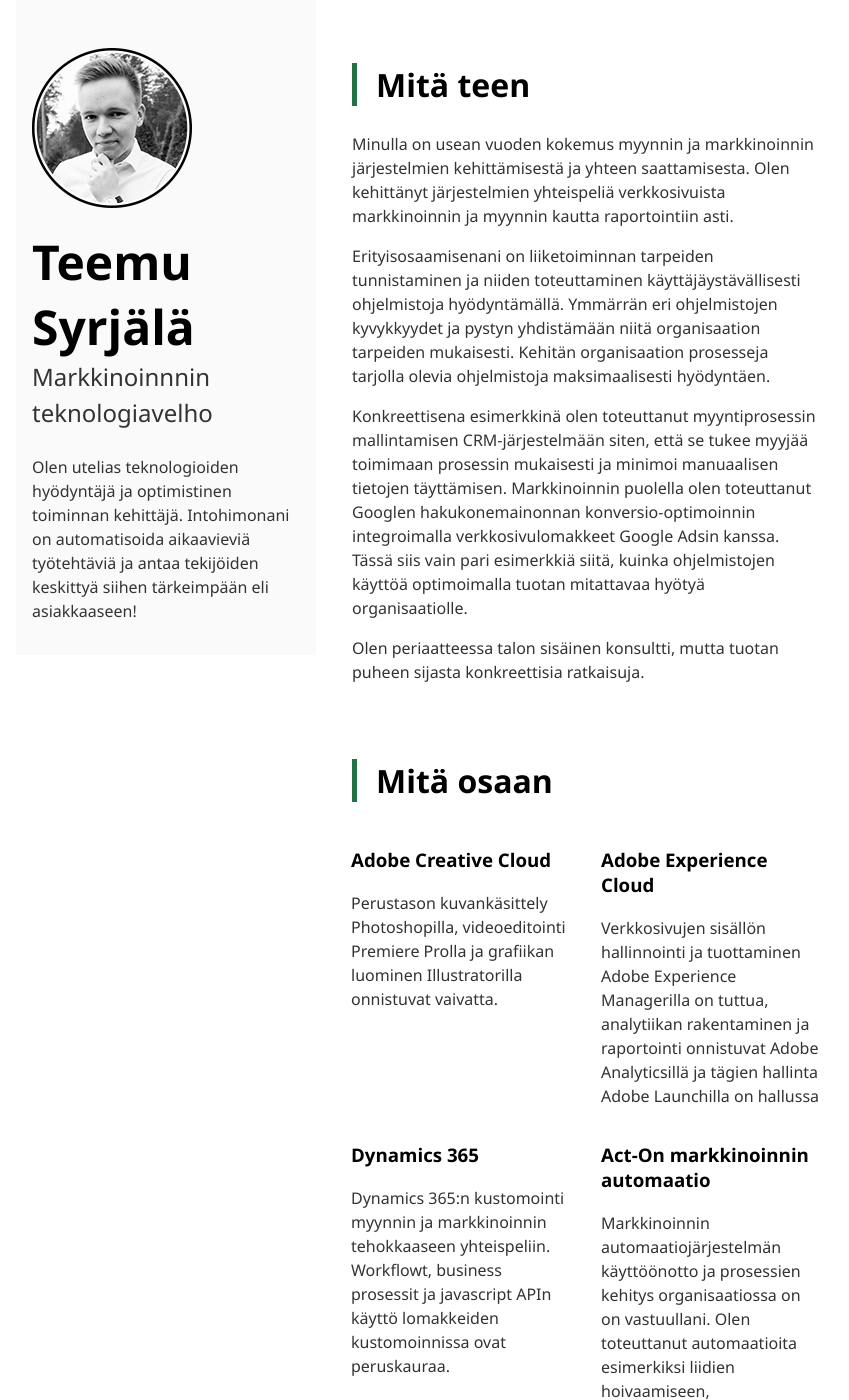
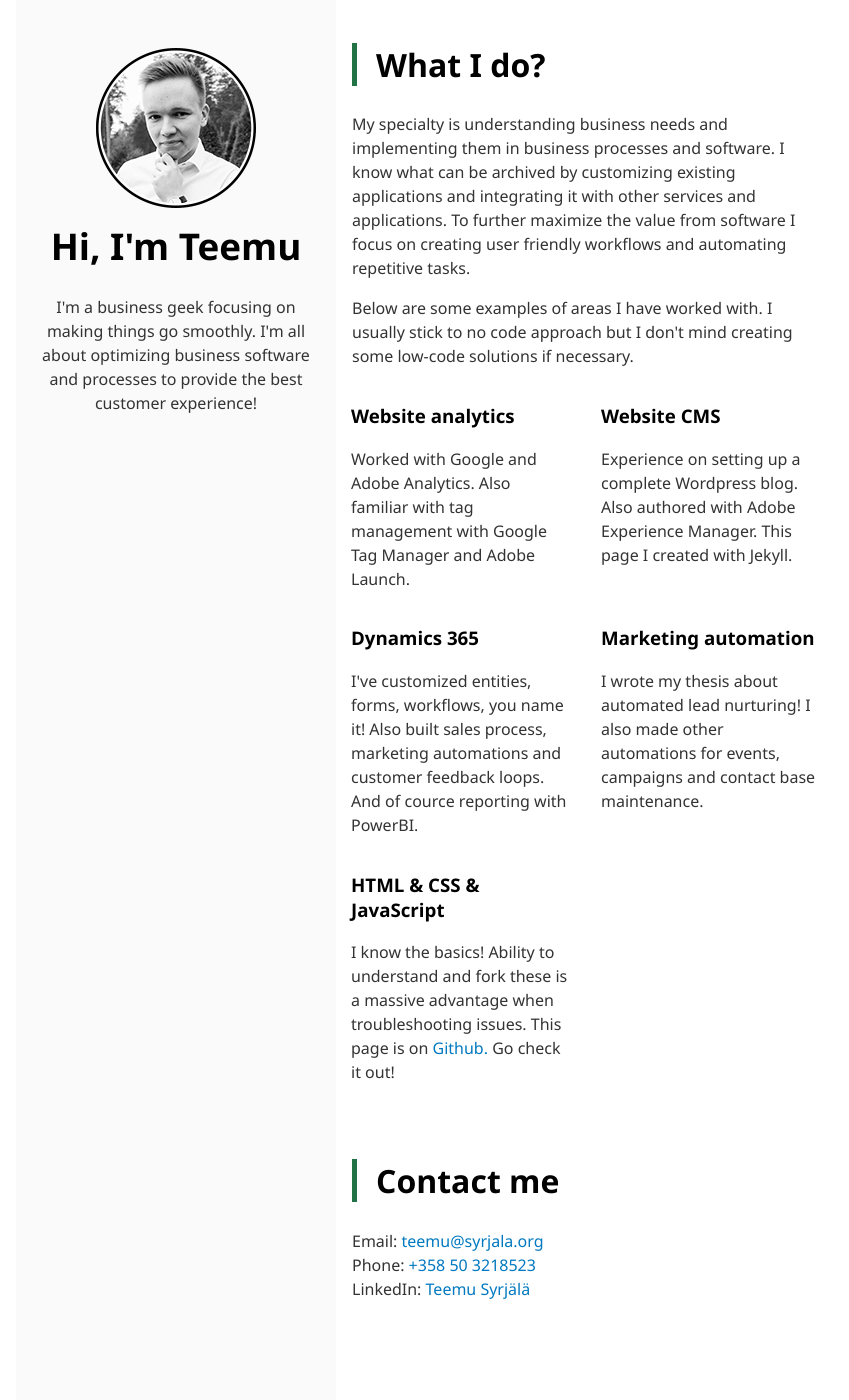
Before and after one commit to T3mmu/t3mmu.github.io, a Jekyll site: the page built from index.html, in a window 1280 px wide and 1400 px high. Shown: the whole window, without its empty margins (214-1063 px from the left). Built offline with Jekyll 4.4.1, drawn with Linux system fonts in a browser that asks for light colours; some of the changed text lies outside the part shown.

Commit message:
Update index

```diff
--- a/css/main.css
+++ b/css/main.css
@@ -1,34 +1,32 @@
 .grid-container {
     display: grid;
-    grid-gap: 20px;
     grid-template-areas: "Header"
                          "Info"
                          "Content"
                          "Footer";
-    height: 100vh;
     max-width: 520px;
     margin: 0 auto;
 
-
 }
 
-@media (min-width: 800px) {
+@media (min-width: 820px) {
     .grid-container {
-        grid-template-columns: 300px 500px;
+        grid-template-columns: 320px 500px;
         grid-template-rows: auto 1fr auto;
         grid-template-areas: "Header Header"
                              "Info  Content"
                              "Info   Footer";
-        height: 100vh;
-        margin: 10px;
         max-width: 820px;
-        margin: 0 auto;
+        box-sizing: border-box;
     }
 
     .Info {
         position: fixed;
-        width: 300px;
+        width: 320px;
+        height: 100vh;
+        box-sizing: border-box;
     }
+
 }
 
 .Header {
@@ -39,43 +37,48 @@
 
 .Info {
     grid-area: Info;
+    padding: 1rem;
+    display: block;
+    padding-top: 3em;
+    margin-left: auto;
+    margin-right: auto;
+    text-align: center;
+    background-color: #fafafa;
 }
 
 .Content {
     grid-area: Content;
+    padding: 1rem;
 }
 
 .Footer {
     grid-area: Footer;
+    padding: 1rem;
 }
 
 body {
     font-family:"Segoe UI",'Helvetica', 'Arial', 'Sans-Serif';
-    font-size: 1em;
+    font-size: 1rem;
     margin: 0;
 }
-nav ul, footer ul {
-    padding: 0px;
-    list-style: none;
-    font-weight: bold;
-}
-nav ul li, footer ul li {
-    display: inline;
-    margin-right: 20px;
-}
+
 a {
     text-decoration: none;
     color: #0079c1;
 }
+
 a:hover {
     text-decoration: underline;
 }
+
 h1 {
-    font-size: 3em;
-    margin:0;
+    font-size: 2.3rem;
+    padding: 0.5rem;
+    margin: 0;
 }
+
 p {
-    line-height: 1.5em;
+    line-height: 1.5rem;
     color: #333;
 }
 
@@ -83,7 +86,46 @@ p {
     font-size: 1.5rem;
     font-weight: 300;
     margin: 0;
+    padding: 0.5rem;
 }
+
+.section-title {
+  font-size: 2em;
+  position: relative;
+  padding-left: 1.5rem;
+}
+
+.section-title::before {
+    content: "";
+    display: inline-block;
+    width: 5px;
+    height: 100%;
+    background: #217346;
+    position: absolute;
+    left: 0;
+    top: 0;
+
+}
+
+.row {
+  display: flex;
+  flex-wrap: wrap;
+  margin-right: -1em;
+  margin-left: -1em;
+}
+
+.two-column {
+  -webkit-box-flex: 0;
+  flex: 0 0 50%;
+  max-width: 50%;
+  padding-right: 15px;
+  padding-left: 15px;
+  position: relative;
+  min-width: 250px;
+  width: 100%;
+  box-sizing: border-box;
+}
+
 
 ul {
     font-size: 1.5em;
@@ -105,55 +147,13 @@ ul.posts li {
     list-style: none;
 }
 
-section {
-  padding: 1em;
+nav ul, footer ul {
+    padding: 0px;
+    list-style: none;
+    font-weight: bold;
 }
 
-.about-me-section {
-  background-color: #fafafa;
-  display: block;
-  padding-top: 3em;
-  margin-left: auto;
-  margin-right: auto;
-  text-align: left;
+nav ul li, footer ul li {
+    display: inline;
+    margin-right: 20px;
 }
-
-.section-title {
-  font-size: 2em;
-  position: relative;
-  padding-left: 1.5rem;
-}
-
-.section-title::before {
-    content: "";
-    display: inline-block;
-    width: 5px;
-    height: 100%;
-    background: #217346;
-    position: absolute;
-    left: 0;
-    top: 0;
-
-}
-
-.mb-1 {
-  margin-bottom: 1em;
-}
-
-.row {
-  display: flex;
-  flex-wrap: wrap;
-  margin-right: -1em;
-  margin-left: -1em;
-}
-
-.two-column {
-  -webkit-box-flex: 0;
-  flex: 0 0 50%;
-  max-width: 50%;
-  padding-right: 15px;
-  padding-left: 15px;
-  position: relative;
-  width: 100%;
-  box-sizing: border-box;
-}
--- a/index.html
+++ b/index.html
@@ -1,75 +1,52 @@
 ---
 layout: default
 title: Teemu Syrjälä
-description: Olen utelias ja optimistinen toiminnan kehittäjä. Intohimonani on automatisoida työtehtäviä ja mahdollistaa keskittyminen siihen tärkeimpään eli asiakkaaseen!
+description: I'm a curious and innovative tech enthusiast! My passion is to empower users and organisations to achieve more trough technology.
 ---
 
 <div class="grid-container">
   <div class="Header"></div>
   <div class="Info">
-    <section class="about-me-section">
-      <div>
-        <img class="mb-1" src="/assets/teemu_w160.png" alt="Teemu Syrjälä">
-      </div>
-      <div>
-        <h1 class="">Teemu Syrjälä</h1>
-        <p class="tagline mb-1"> Markkinoinnnin teknologiavelho</p>
-        <p>Olen utelias teknologioiden hyödyntäjä ja optimistinen toiminnan kehittäjä. Intohimonani on automatisoida
-          aikaavieviä
-          työtehtäviä ja antaa tekijöiden keskittyä siihen tärkeimpään eli asiakkaaseen!</p>
-      </div>
-    </section>
+    <div>
+      <img class="" src="/assets/teemu_w160.png" alt="Teemu Syrjälä">
+    </div>
+    <div>
+      <h1 class="">Hi, I'm Teemu</h1>
+      <p>I'm a business geek focusing on making things go smoothly. I'm all about optimizing
+        business software and processes to provide the best customer experience!</p>
+    </div>
+
   </div>
 
   <div class="Content">
-
     <section class="">
-      <h2 class="section-title">Mitä teen</h2>
-      <p>Minulla on usean vuoden kokemus myynnin ja markkinoinnin järjestelmien kehittämisestä ja yhteen
-        saattamisesta. Olen kehittänyt järjestelmien yhteispeliä verkkosivuista markkinoinnin ja myynnin kautta
-        raportointiin asti.</p>
-      <p>Erityisosaamisenani on liiketoiminnan tarpeiden tunnistaminen ja niiden toteuttaminen käyttäjäystävällisesti
-        ohjelmistoja hyödyntämällä. Ymmärrän eri ohjelmistojen kyvykkyydet ja pystyn yhdistämään niitä organisaation
-        tarpeiden mukaisesti. Kehitän organisaation prosesseja tarjolla olevia ohjelmistoja maksimaalisesti
-        hyödyntäen.</p>
-      <p> Konkreettisena esimerkkinä olen toteuttanut myyntiprosessin mallintamisen CRM-järjestelmään siten, että se
-        tukee myyjää toimimaan prosessin mukaisesti ja minimoi manuaalisen tietojen täyttämisen. Markkinoinnin
-        puolella olen toteuttanut Googlen hakukonemainonnan konversio-optimoinnin integroimalla verkkosivulomakkeet
-        Google Adsin kanssa. Tässä siis vain pari esimerkkiä siitä, kuinka ohjelmistojen käyttöä optimoimalla tuotan
-        mitattavaa hyötyä organisaatiolle.</p>
-      <p>Olen periaatteessa talon sisäinen konsultti, mutta tuotan puheen sijasta konkreettisia ratkaisuja.</p>
-    </section>
-
-    <section class="">
-      <h2 class="section-title">Mitä osaan</h2>
+      <h2 class="section-title">What I do?</h2>
+      <p>My specialty is understanding business needs and implementing them in business processes and software.
+        I know what can be archived by customizing existing applications and integrating it with other services and applications. To further
+        maximize the value from software I focus on creating user friendly workflows and automating repetitive tasks. </p>
+      <p> Below are some examples of areas I have worked with. I usually stick to no code approach but I don't mind creating some low-code solutions if necessary.</p>
       <div class="row">
         <div class="two-column">
-          <h3>Adobe Creative Cloud</h3>
-          <p>Perustason kuvankäsittely Photoshopilla, videoeditointi Premiere Prolla ja grafiikan luominen
-            Illustratorilla onnistuvat vaivatta. </p>
+          <h3>Website analytics</h3>
+          <p>Worked with Google and Adobe Analytics. Also familiar with tag management with Google Tag Manager and Adobe Launch. </p>
         </div>
         <div class="two-column">
-          <h3>Adobe Experience Cloud</h3>
-          <p>Verkkosivujen sisällön hallinnointi ja tuottaminen Adobe Experience Managerilla on tuttua, analytiikan
-            rakentaminen ja raportointi onnistuvat Adobe Analyticsillä ja tägien hallinta Adobe Launchilla on hallussa
+          <h3>Website CMS</h3>
+          <p>Experience on setting up a complete Wordpress blog. Also authored with Adobe Experience Manager. This page I created with Jekyll.
           </p>
         </div>
         <div class="two-column">
           <h3>Dynamics 365</h3>
-          <p>Dynamics 365:n kustomointi myynnin ja markkinoinnin tehokkaaseen yhteispeliin. Workflowt, business
-            prosessit ja javascript APIn käyttö lomakkeiden kustomoinnissa ovat peruskauraa.</p>
+          <p>I've customized entities, forms, workflows, you name it! Also built sales process, marketing automations and customer feedback loops. And of cource reporting with PowerBI.</p>
         </div>
         <div class="two-column">
-          <h3>Act-On markkinoinnin automaatio</h3>
-          <p>Markkinoinnin automaatiojärjestelmän käyttöönotto ja prosessien kehitys organisaatiossa on on
-            vastuullani. Olen toteuttanut automaatioita esimerkiksi liidien hoivaamiseen, tapahtumaviestintään ja
-            liidien siirtämiseen myynnille.</p>
+          <h3>Marketing automation</h3>
+          <p>I wrote my thesis about automated lead nurturing! I also made other automations for events, campaigns and contact base maintenance.</p>
         </div>
         <div class="two-column">
           <h3>HTML & CSS & JavaScript</h3>
-          <p>Perustaidot näistä kunnossa. Tästä on massiivinen etu ongelmien ratkomisessa ja pienten kustomointien
-            teossa. Myös tämä sivusto on omin pienin kätösin koodattu. Käy tsekkaamasta koodi <a
-              href="https://github.com/T3mmu/t3mmu.github.io" target="_blank">Githubista</a>.</p>
+          <p>I know the basics! Ability to understand and fork these is a massive advantage when troubleshooting issues. This page is on <a
+              href="https://github.com/T3mmu/t3mmu.github.io" target="_blank" rel="noreferrer">Github. </a> Go check it out! </p>
         </div>
       </div>
     </section>
@@ -77,12 +54,12 @@ description: Olen utelias ja optimistinen toiminnan kehittäjä. Intohimonani on
 
   <div class="Footer">
     <section class="">
-      <h2 class="section-title">Ota yhteyttä</h2>
-      <p>Sähköposti: <a
-          href="mailto:teemu@syrjala.org?subject=Yhteydenotto%20syrjala.pro%20-sivuilta&body=Moikka%20Teemu!%0A%0AOlipa%20sulla%20huikeat%20verkkosivut!%20Kiinnostuin%20osaamisestasi%20ja%20haluaisin%20olla%20tarkemmin%20yhteydess%C3%A4.%20%0A%0A%0A%0AYst%C3%A4v%C3%A4llisin%20terveisin">
+      <h2 class="section-title">Contact me</h2>
+      <p>Email: <a
+          href="mailto:teemu@syrjala.org?subject=Contact%20from%20syrjala.pro">
           teemu@syrjala.org </a><br>
-        Puhelin: <a href="tel:00358503218523"> 050 3218523 </a> <br>
-        LinkedIn: <a href="https://www.linkedin.com/in/teemusyrjala/" target="_blank">Teemu Syrjälä</a>
+        Phone: <a href="tel:00358503218523"> +358 50 3218523 </a> <br>
+        LinkedIn: <a href="https://www.linkedin.com/in/teemusyrjala/" target="_blank" rel="noreferrer">Teemu Syrjälä</a>
       </p>
     </section>
   </div>
```
